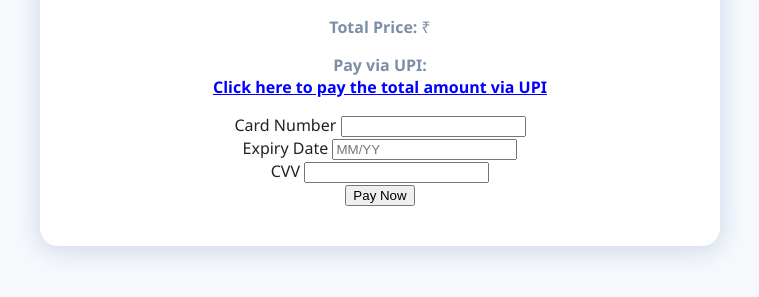
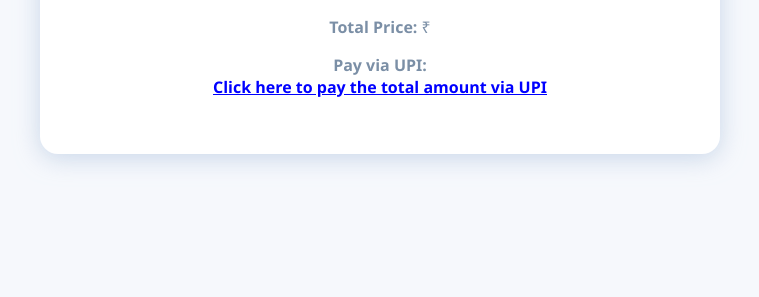
Before and after one commit to Rithish4610/movie-ticket-booking, a Flask app: template app/templates/payment.html in a window 1280 px wide. Shown: the part 413-710 px from the top of the page, without its empty margins (260-1019 px from the left). Run offline with Flask 3, Linux system fonts and the light colour scheme; the template is opened without the code that fills it: values that come from a table or form of the project are taken from there, others are empty; data comes from the database, SQL or seed files in the repository.

Commit message:
removeing card option

```diff
--- a/app/templates/payment.html
+++ b/app/templates/payment.html
@@ -14,19 +14,5 @@
         Click here to pay the total amount via UPI
     </a>
 </p>
-<form method="post">
-    <div>
-        <label>Card Number</label>
-        <input type="text" name="card_number" required maxlength="16" pattern="\d{16}">
-    </div>
-    <div>
-        <label>Expiry Date</label>
-        <input type="text" name="expiry" required placeholder="MM/YY" pattern="\d{2}/\d{2}">
-    </div>
-    <div>
-        <label>CVV</label>
-        <input type="password" name="cvv" required maxlength="3" pattern="\d{3}">
-    </div>
-    <button type="submit">Pay Now</button>
-</form>
+<!-- Card payment form removed as requested -->
 {% endblock %}
```
